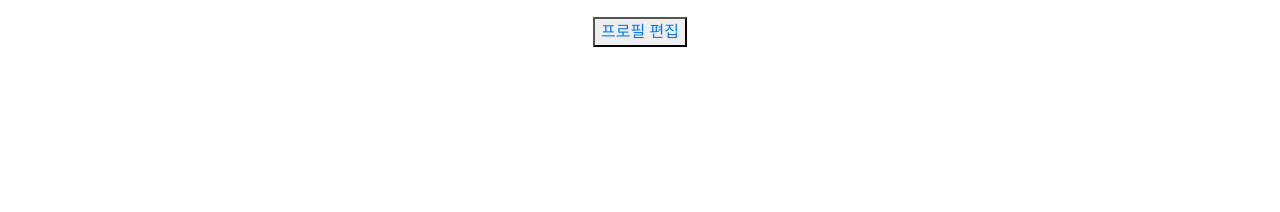
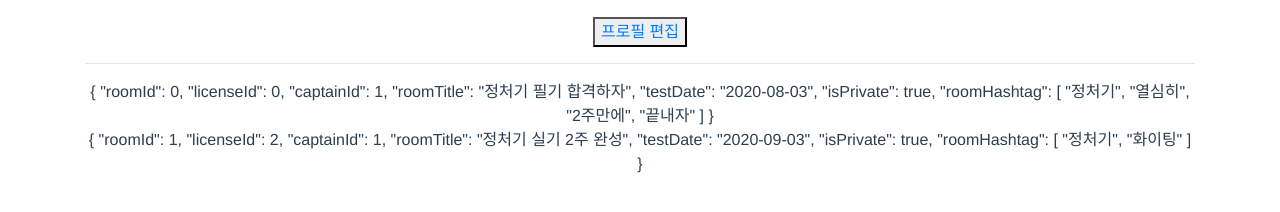
Before and after one commit to kyngskwk/Just_DDA_IT, a Vue app in the folder frontend/: page /mystudy in a window 1280 px wide. Shown: the part 510-722 px from the top of the page. Built offline with nearby package versions, Linux system fonts and the light colour scheme.

Commit message:
FE-userstudyrooms S03P12A102-29 make studyroom components

```diff
--- /dev/null
+++ b/frontend/public/userstudyrooms.json
@@ -0,0 +1,22 @@
+{
+  "data": [
+    {
+      "roomId": 0,
+      "licenseId": 0,
+      "captainId": 1,
+      "roomTitle": "정처기 필기 합격하자",
+      "testDate": "2020-08-03",
+      "isPrivate": true,
+      "roomHashtag": ["정처기", "열심히", "2주만에", "끝내자"]
+    },
+    {
+      "roomId": 1,
+      "licenseId": 2,
+      "captainId": 1,
+      "roomTitle": "정처기 실기 2주 완성",
+      "testDate": "2020-09-03",
+      "isPrivate": true,
+      "roomHashtag": ["정처기", "화이팅"]
+    }
+  ]
+}
--- /dev/null
+++ b/frontend/src/components/MyStudy/StudyList.vue
@@ -0,0 +1,43 @@
+<template>
+  <div>
+    <StudyListItem
+    v-for="myStudyRoom in myStudyRooms"
+    :key="myStudyRoom.id"
+    :myStudyRoom="myStudyRoom"
+    />
+  </div>
+</template>
+
+<script>
+import axios from 'axios'
+import StudyListItem from '@/components/MyStudy/StudyListItem.vue'
+
+export default {
+  name: "StudyList",
+  props: {
+    user: {
+      type: Object
+    }
+  },
+  data () {
+    return {
+      myStudyRooms : []
+    }
+  },
+  components : {
+      StudyListItem
+  },
+  created () {
+    // UID -(GET)-> 유저가 속한 StudyRoomList
+    axios.get('http://localhost:3000/userstudyrooms.json')
+    .then( res => {
+      this.myStudyRooms = res.data.data
+      console.log(this.myStudyRooms)
+    })
+  }
+}
+</script>
+
+<style>
+
+</style>
--- /dev/null
+++ b/frontend/src/components/MyStudy/StudyListItem.vue
@@ -0,0 +1,20 @@
+<template>
+  <div>
+    {{ myStudyRoom }}
+  </div>
+</template>
+
+<script>
+export default {
+  name: "StudyListItem",
+  props: {
+    myStudyRoom: {
+      type: Object
+    }
+  }
+}
+</script>
+
+<style>
+
+</style>
--- a/frontend/src/components/MyStudy/UserProfile.vue
+++ b/frontend/src/components/MyStudy/UserProfile.vue
@@ -39,7 +39,7 @@ export default {
     created() {
       // 1. UID로 합격한 자격증 ID 가지고 오기
 
-      axios.get('http://localhost:8080/mylicense.json', {
+      axios.get('http://localhost:3000/mylicense.json', {
         // params: {
         //   "UID" : this.UID
         // }
--- a/frontend/src/views/MyStudy.vue
+++ b/frontend/src/views/MyStudy.vue
@@ -1,11 +1,14 @@
 <template>
   <div>
       <UserProfile :user="user"/>
+      <hr>
+      <StudyList :user="user"/>
   </div>
 </template>
 
 <script>
 import UserProfile from '@/components/MyStudy/UserProfile.vue'
+import StudyList from '@/components/MyStudy/StudyList.vue'
 import axios from 'axios'
 
 export default {
@@ -24,6 +27,7 @@ export default {
     },
     components : {
         UserProfile,
+        StudyList
     }
 }
 </script>
```
